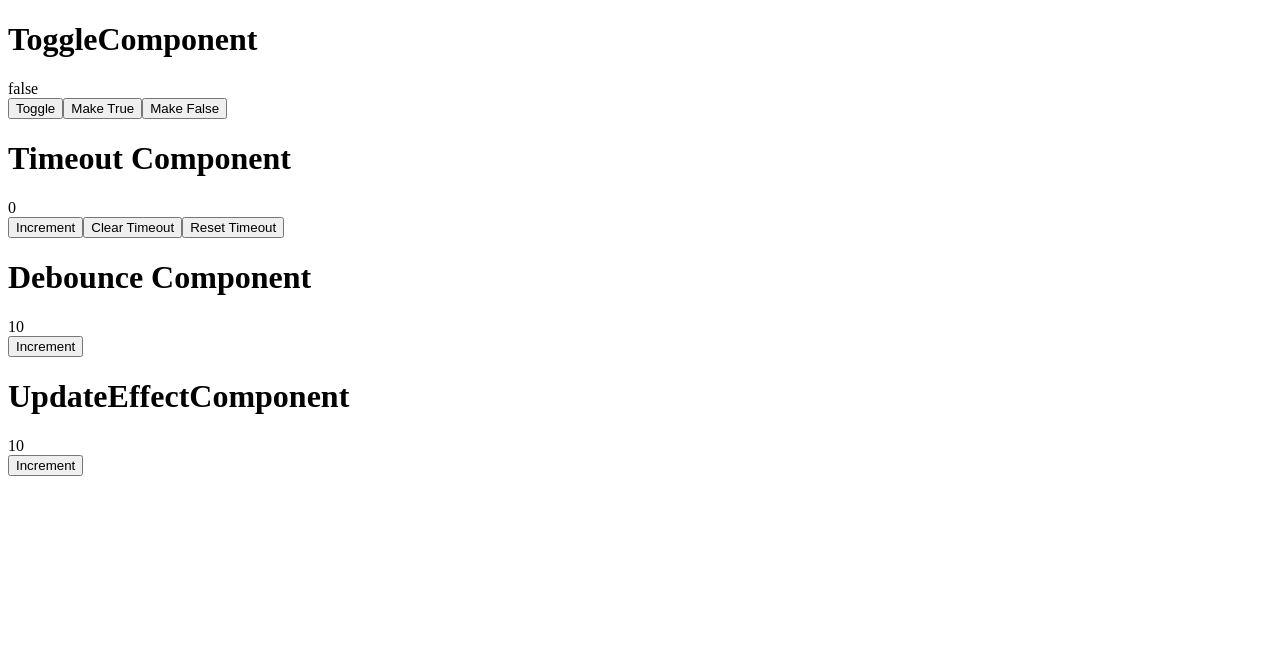
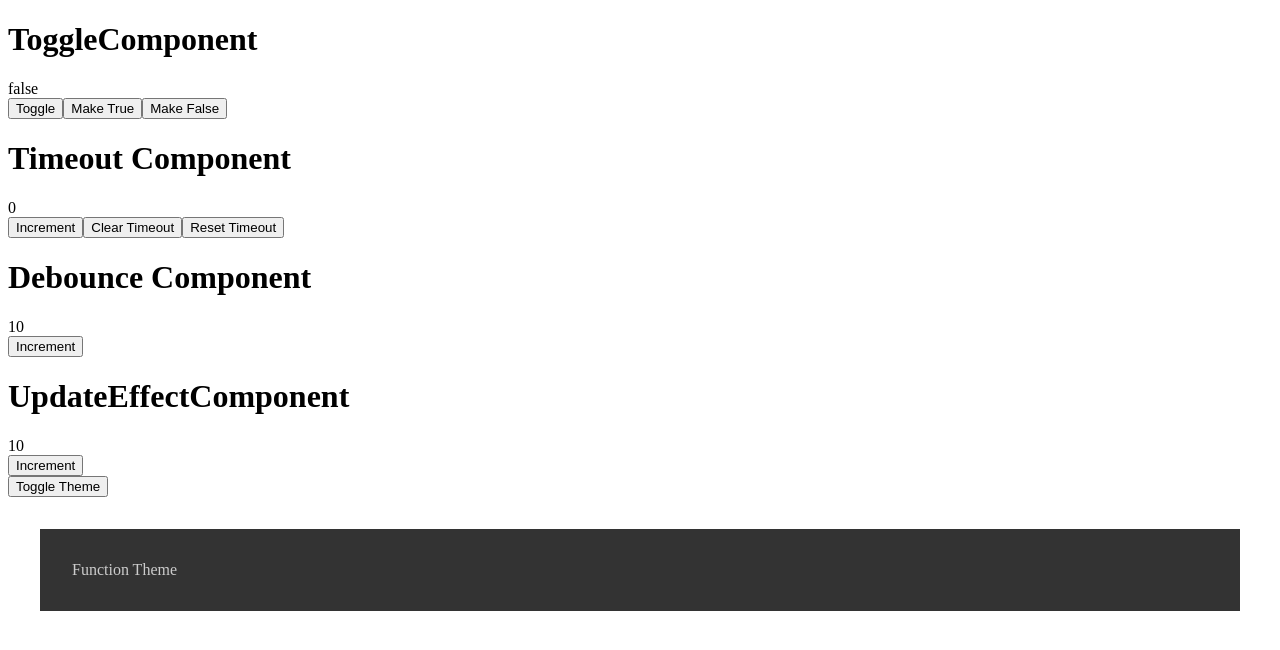
Before and after one commit to gabrielrsp/react-custom-hooks, a React (Vite) app: page / in a window 1280 px wide. Shown: the top 650 px of the page. Built offline with nearby package versions, Linux system fonts and the light colour scheme.

Commit message:
add useContext studies

```diff
--- a/src/App.tsx
+++ b/src/App.tsx
@@ -1,4 +1,6 @@
 import { useEffect, useRef, useState } from 'react'
+import FunctionContextComponent from './Components/FunctionContextComponent'
+import { ThemeProvider } from './CustomHooks/contextHooks/ThemeContext'
 import DebounceComponent from './CustomHooks/useDebounce/DebounceComponent'
 import TimeoutComponent from './CustomHooks/useTimeout/TimeoutComponent'
 import ToggleComponent from './CustomHooks/useToggle/ToggleComponent'
@@ -42,8 +44,6 @@
     // document.querySelector<HTMLInputElement>("#lei")?.focus()
   }
 
-
-
   return (
     <>
       <div className="App">
@@ -56,6 +56,10 @@
         <h1>UpdateEffectComponent</h1>
         <UpdateEffectComponent/>
       </div>
+
+      <ThemeProvider>
+        <FunctionContextComponent />
+      </ThemeProvider>
 
       {/* <hr />
       <strong>USE REF STUDIES</strong> <br/>
--- /dev/null
+++ b/src/Components/FunctionContextComponent.tsx
@@ -0,0 +1,21 @@
+import React from 'react'
+import { useTheme, useThemeUpdate } from '../CustomHooks/contextHooks/ThemeContext'
+
+
+export default function FunctionContextComponent() {
+  const darkTheme = useTheme()
+  const toggleTheme = useThemeUpdate()
+  const themeStyles = {
+    backgroundColor: darkTheme ? '#333' : '#CCC',
+    color: darkTheme ? '#CCC' : '#333',
+    padding: '2rem',
+    margin: '2rem'
+  }
+
+  return (
+    <>
+      <button onClick={toggleTheme}>Toggle Theme</button>
+      <div style={themeStyles}>Function Theme</div>
+    </>
+  )
+}
--- /dev/null
+++ b/src/CustomHooks/contextHooks/ThemeContext.tsx
@@ -0,0 +1,29 @@
+import React, { useContext, useState } from 'react'
+
+const ThemeContext = React.createContext(null as any) // context for the value
+const ThemeUpdateContext = React.createContext(null as any) // context for function that updates that value
+
+export function useTheme() {
+  return useContext(ThemeContext)
+}
+
+export function useThemeUpdate() {
+  return useContext(ThemeUpdateContext)
+}
+
+export function ThemeProvider({ children }: any) {
+  const [darkTheme, setDarkTheme] = useState(true)
+
+  function toggleTheme() {
+    setDarkTheme(prevDarkTheme => !prevDarkTheme)
+  }
+
+    return (
+      <ThemeContext.Provider value={darkTheme}>
+      <ThemeUpdateContext.Provider value={toggleTheme}>
+        {children}
+      </ThemeUpdateContext.Provider>
+    </ThemeContext.Provider>
+  )
+
+}
```
